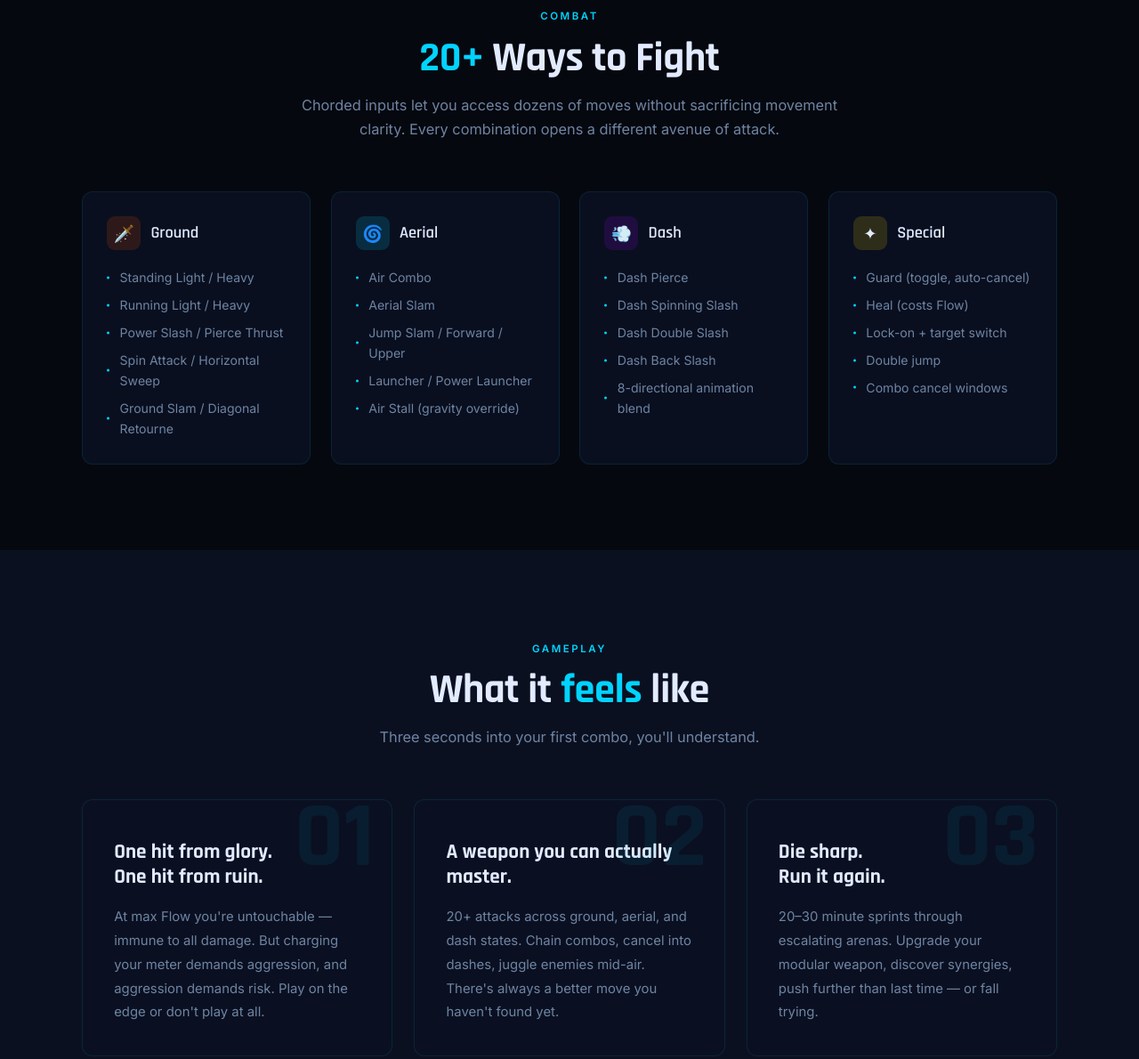
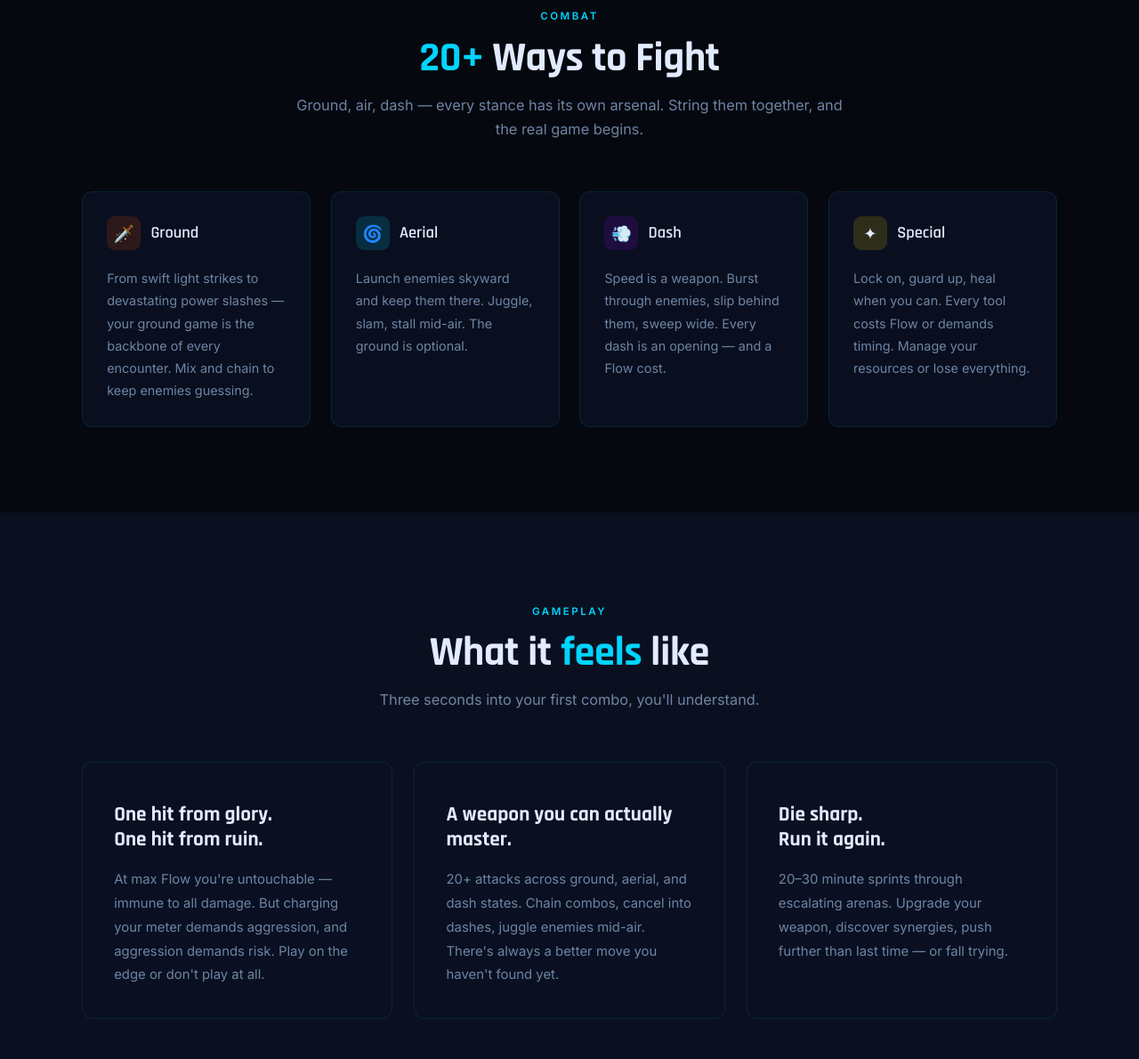
Before and after one commit to Andreas-Chatti/FlowSlayer, a plain HTML site: page index.html in a window 1280 px wide. Shown: the part 2282-3472 px from the top of the page at 89% size. Drawn offline with Linux system fonts and the light colour scheme.

Commit message:
Simplify combat and controls sections for player-first clarity
- Replace attack lists with punchy player-facing descriptions per stance
- Rewrite combat section tagline to be less technical
- Remove combat bindings from Controls (in-game detail, not site content)
- Add controller support WIP note to Controls
- Remove exp-card numbering
- Fix modular weapon -> weapon in gameplay card

```diff
--- a/index.html
+++ b/index.html
@@ -177,7 +177,7 @@
             <div class="section-header reveal">
                 <div class="section-tag">Combat</div>
                 <h2><span class="accent">20+</span> Ways to Fight</h2>
-                <p>Chorded inputs let you access dozens of moves without sacrificing movement clarity. Every combination opens a different avenue of attack.</p>
+                <p>Ground, air, dash — every stance has its own arsenal. String them together, and the real game begins.</p>
             </div>
             <div class="combat-grid">
                 <div class="combat-card reveal">
@@ -185,52 +185,28 @@
                         <div class="combat-icon ground" aria-hidden="true">🗡️</div>
                         <h3>Ground</h3>
                     </div>
-                    <ul>
-                        <li>Standing Light / Heavy</li>
-                        <li>Running Light / Heavy</li>
-                        <li>Power Slash / Pierce Thrust</li>
-                        <li>Spin Attack / Horizontal Sweep</li>
-                        <li>Ground Slam / Diagonal Retourne</li>
-                    </ul>
+                    <p>From swift light strikes to devastating power slashes — your ground game is the backbone of every encounter. Mix and chain to keep enemies guessing.</p>
                 </div>
                 <div class="combat-card reveal">
                     <div class="combat-card-header">
                         <div class="combat-icon aerial" aria-hidden="true">🌀</div>
                         <h3>Aerial</h3>
                     </div>
-                    <ul>
-                        <li>Air Combo</li>
-                        <li>Aerial Slam</li>
-                        <li>Jump Slam / Forward / Upper</li>
-                        <li>Launcher / Power Launcher</li>
-                        <li>Air Stall (gravity override)</li>
-                    </ul>
+                    <p>Launch enemies skyward and keep them there. Juggle, slam, stall mid-air. The ground is optional.</p>
                 </div>
                 <div class="combat-card reveal">
                     <div class="combat-card-header">
                         <div class="combat-icon dash" aria-hidden="true">💨</div>
                         <h3>Dash</h3>
                     </div>
-                    <ul>
-                        <li>Dash Pierce</li>
-                        <li>Dash Spinning Slash</li>
-                        <li>Dash Double Slash</li>
-                        <li>Dash Back Slash</li>
-                        <li>8-directional animation blend</li>
-                    </ul>
+                    <p>Speed is a weapon. Burst through enemies, slip behind them, sweep wide. Every dash is an opening — and a Flow cost.</p>
                 </div>
                 <div class="combat-card reveal">
                     <div class="combat-card-header">
                         <div class="combat-icon special" aria-hidden="true">✦</div>
                         <h3>Special</h3>
                     </div>
-                    <ul>
-                        <li>Guard (toggle, auto-cancel)</li>
-                        <li>Heal (costs Flow)</li>
-                        <li>Lock-on + target switch</li>
-                        <li>Double jump</li>
-                        <li>Combo cancel windows</li>
-                    </ul>
+                    <p>Lock on, guard up, heal when you can. Every tool costs Flow or demands timing. Manage your resources or lose everything.</p>
                 </div>
             </div>
         </div>
@@ -248,19 +224,16 @@
             </div>
             <div class="exp-cards">
                 <div class="exp-card reveal">
-                    <div class="exp-number">01</div>
                     <h3>One hit from glory.<br>One hit from ruin.</h3>
                     <p>At max Flow you're untouchable — immune to all damage. But charging your meter demands aggression, and aggression demands risk. Play on the edge or don't play at all.</p>
                 </div>
                 <div class="exp-card reveal">
-                    <div class="exp-number">02</div>
                     <h3>A weapon you can actually master.</h3>
                     <p>20+ attacks across ground, aerial, and dash states. Chain combos, cancel into dashes, juggle enemies mid-air. There's always a better move you haven't found yet.</p>
                 </div>
                 <div class="exp-card reveal">
-                    <div class="exp-number">03</div>
                     <h3>Die sharp.<br>Run it again.</h3>
-                    <p>20–30 minute sprints through escalating arenas. Upgrade your modular weapon, discover synergies, push further than last time — or fall trying.</p>
+                    <p>20–30 minute sprints through escalating arenas. Upgrade your weapon, discover synergies, push further than last time — or fall trying.</p>
                 </div>
             </div>
         </div>
@@ -284,13 +257,6 @@
                         <div class="key-row"><kbd>SPACE</kbd><span>Jump / Double Jump</span></div>
                         <div class="key-row"><kbd>SHIFT</kbd><span>Dash (8-directional)</span></div>
                     </div>
-                    <h3>Combat</h3>
-                    <div class="key-group">
-                        <div class="key-row"><kbd>LMB</kbd><span>Light Attack</span></div>
-                        <div class="key-row"><kbd>RMB</kbd><span>Heavy Attack</span></div>
-                        <div class="key-row"><kbd>LMB + RMB</kbd><span>Chorded combo attacks</span></div>
-                        <div class="key-row"><kbd>SHIFT + LMB/RMB</kbd><span>Dash attacks</span></div>
-                    </div>
                 </div>
                 <div class="controls-column reveal">
                     <h3>Skills</h3>
@@ -301,6 +267,7 @@
                     </div>
                 </div>
             </div>
+            <p class="controls-note reveal">Designed for keyboard &amp; mouse. Controller support coming.</p>
         </div>
     </section>
 
--- a/style.css
+++ b/style.css
@@ -451,24 +451,7 @@ h3 {
 .combat-icon.dash    { background: rgba(160,   0, 255, 0.15); }
 .combat-icon.special { background: rgba(255, 215,   0, 0.15); }
 
-.combat-card ul      { display: flex; flex-direction: column; gap: 0.48rem; }
-.combat-card li {
-    font-size: 0.88rem;
-    color: var(--text-muted);
-    padding-left: 0.9rem;
-    position: relative;
-}
-.combat-card li::before {
-    content: '';
-    position: absolute;
-    left: 0;
-    top: 50%;
-    transform: translateY(-50%);
-    width: 3px;
-    height: 3px;
-    background: var(--flow);
-    border-radius: 50%;
-}
+.combat-card p { font-size: 0.9rem; color: var(--text-muted); line-height: 1.75; }
 
 /* ================================================================
    FEATURES GRID
@@ -535,21 +518,6 @@ h3 {
     transform: translateY(-5px);
 }
 .exp-card:hover::before { opacity: 1; }
-.exp-number {
-    font-family: var(--font-display);
-    font-size: 6.5rem;
-    font-weight: 700;
-    line-height: 1;
-    color: var(--flow);
-    opacity: 0.07;
-    position: absolute;
-    top: -0.6rem;
-    right: 1.2rem;
-    pointer-events: none;
-    user-select: none;
-    transition: opacity 0.4s;
-}
-.exp-card:hover .exp-number { opacity: 0.13; }
 .exp-card h3 {
     font-family: var(--font-display);
     font-size: 1.45rem;
@@ -585,6 +553,13 @@ h3 {
     margin-top: 1.8rem;
 }
 .controls-column h3:first-child { margin-top: 0; }
+.controls-note {
+    margin-top: 2.5rem;
+    text-align: center;
+    font-size: 0.85rem;
+    color: var(--text-muted);
+    opacity: 0.6;
+}
 .key-group { display: flex; flex-direction: column; gap: 0.55rem; }
 .key-row   { display: flex; align-items: center; gap: 0.9rem; font-size: 0.9rem; }
 kbd {
```
